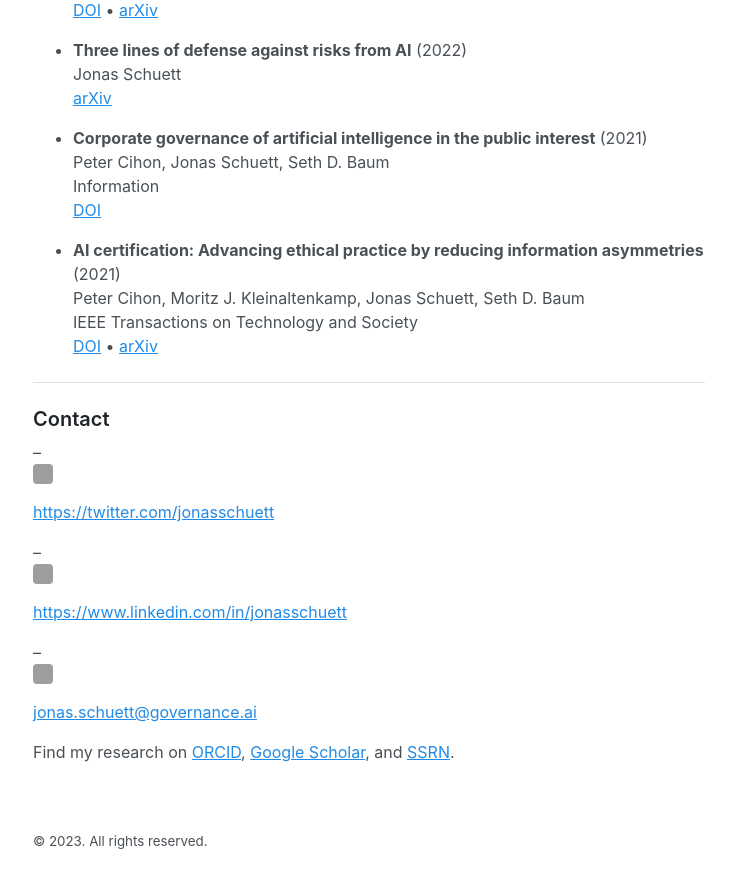
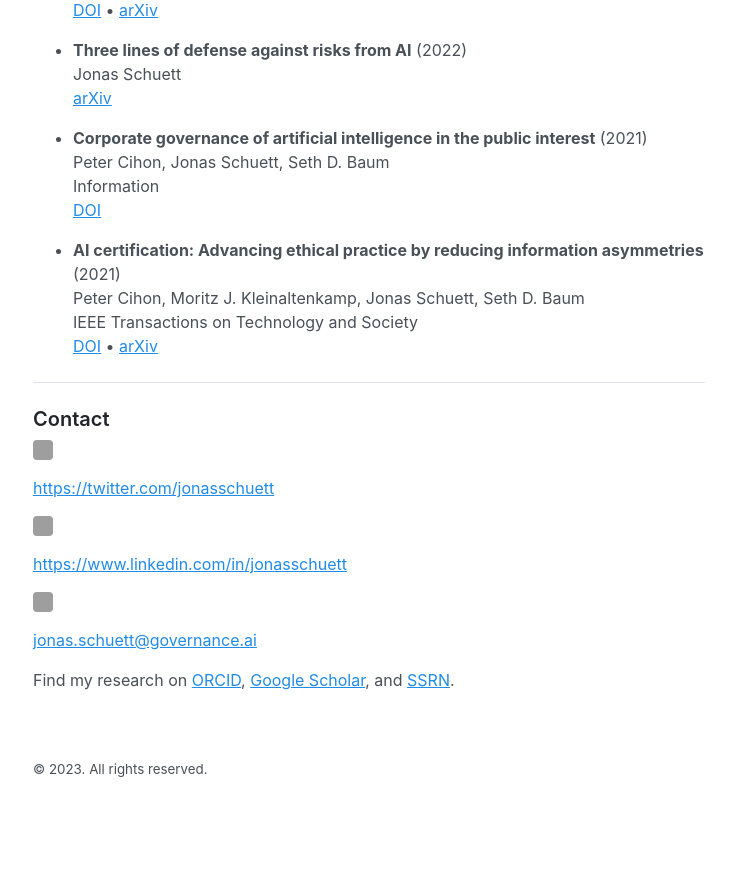
Before and after one commit to jonasschuett/jonasschuett.github.io, a Jekyll site: the page built from _posts/2020-04-04-introduction.md, in a window 1280 px wide and 900 px high, scrolled down 2634 px. Shown: the top 888 px of the window, without its empty margins (271-1005 px from the left). Built offline with Jekyll 4.4.1, drawn with Linux system fonts in a browser that asks for light colours; after the commit the page ends 3462 px from its top, so only the background shows below that; grey boxes are pictures that could not be loaded.

Commit message:
Update 2020-04-04-introduction.md

```diff
--- a/_posts/2020-04-04-introduction.md
+++ b/_posts/2020-04-04-introduction.md
@@ -87,13 +87,12 @@ IEEE Transactions on Technology and Society <br>
 
 ### Contact
 
-– <img src="https://raw.githubusercontent.com/FortAwesome/Font-Awesome/6.x/svgs/brands/twitter.svg" width="20" height="20">
-[https://twitter.com/jonasschuett](https://twitter.com/jonasschuett)
+<img src="https://raw.githubusercontent.com/FortAwesome/Font-Awesome/6.x/svgs/brands/twitter.svg" width="20" height="20">[https://twitter.com/jonasschuett](https://twitter.com/jonasschuett)
 
-– <img src="https://raw.githubusercontent.com/FortAwesome/Font-Awesome/6.x/svgs/brands/linkedin.svg" width="20" height="20">
+<img src="https://raw.githubusercontent.com/FortAwesome/Font-Awesome/6.x/svgs/brands/linkedin.svg" width="20" height="20">
 [https://www.linkedin.com/in/jonasschuett](https://www.linkedin.com/in/jonasschuett)
 
-– <img src="https://raw.githubusercontent.com/FortAwesome/Font-Awesome/6.x/svgs/solid/envelope.svg" width="20" height="20">
+<img src="https://raw.githubusercontent.com/FortAwesome/Font-Awesome/6.x/svgs/solid/envelope.svg" width="20" height="20">
 [jonas.schuett@governance.ai](mailto:jonas.schuett@governance.ai)
 
 Find my research on [ORCID](https://orcid.org/0000-0001-7154-5049), [Google Scholar](https://scholar.google.com/citations?user=iZXltDgAAAAJ&hl=en&oi=ao), and [SSRN](https://papers.ssrn.com/sol3/cf_dev/AbsByAuth.cfm?per_id=3705327).
```
